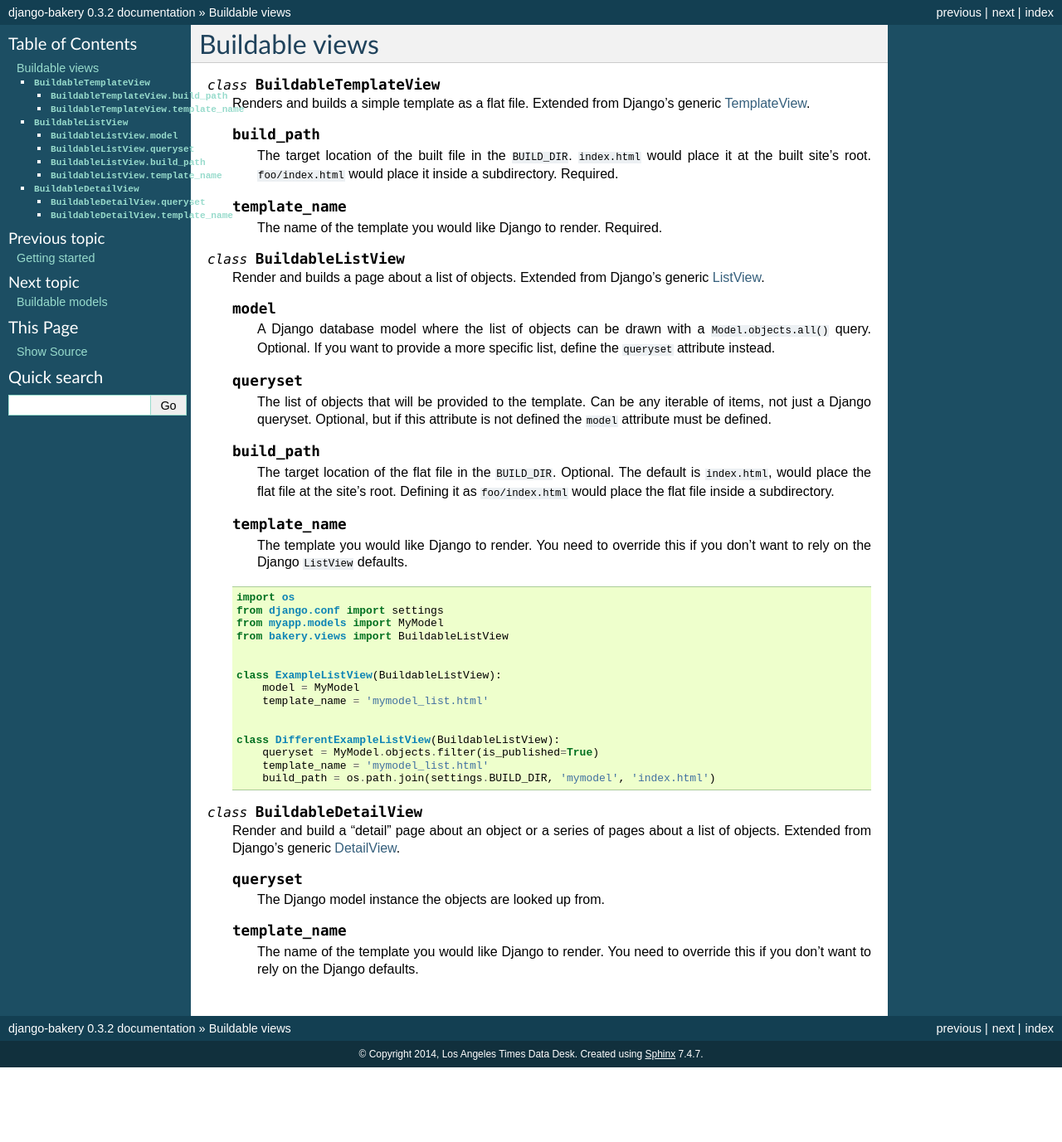
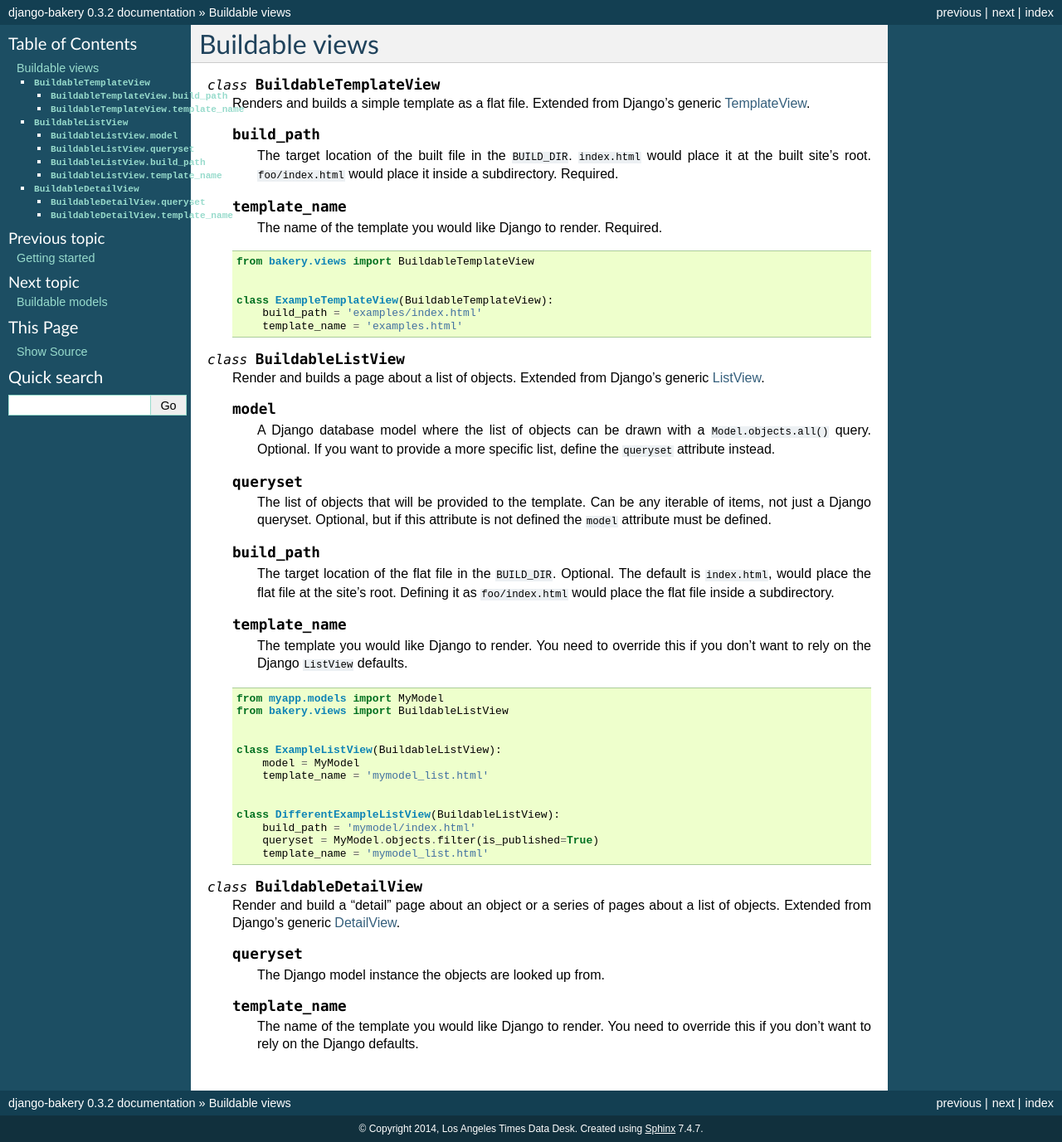
Before and after one commit to Sibizwan5/django-bakery, a Sphinx documentation site: the page built from docs/buildableviews.rst, in a window 1280 px wide. Shown: the whole page at 83% size. Built offline with Sphinx 7.4.7, drawn with Linux system fonts in a browser that asks for light colours; before the commit the page ends 1287 px from its top, so only the background shows below that.

Commit message:
Added BuildableTemplateView example

```diff
--- a/docs/buildableviews.rst
+++ b/docs/buildableviews.rst
@@ -15,6 +15,15 @@ Buildable views
     .. attribute:: template_name
 
         The name of the template you would like Django to render. Required.
+
+    .. code-block:: python
+
+        from bakery.views import BuildableTemplateView
+
+
+        class ExampleTemplateView(BuildableTemplateView):
+            build_path = 'examples/index.html'
+            template_name = 'examples.html'
 
 
 .. class:: BuildableListView
@@ -50,8 +59,6 @@ Buildable views
 
     .. code-block:: python
 
-        import os
-        from django.conf import settings
         from myapp.models import MyModel
         from bakery.views import BuildableListView
 
@@ -62,9 +69,9 @@ Buildable views
 
 
         class DifferentExampleListView(BuildableListView):
+            build_path = 'mymodel/index.html'
             queryset = MyModel.objects.filter(is_published=True)
             template_name = 'mymodel_list.html'
-            build_path = os.path.join(settings.BUILD_DIR, 'mymodel', 'index.html')
 
 
 .. class:: BuildableDetailView
```
Also changed, not shown: 5 other files.
